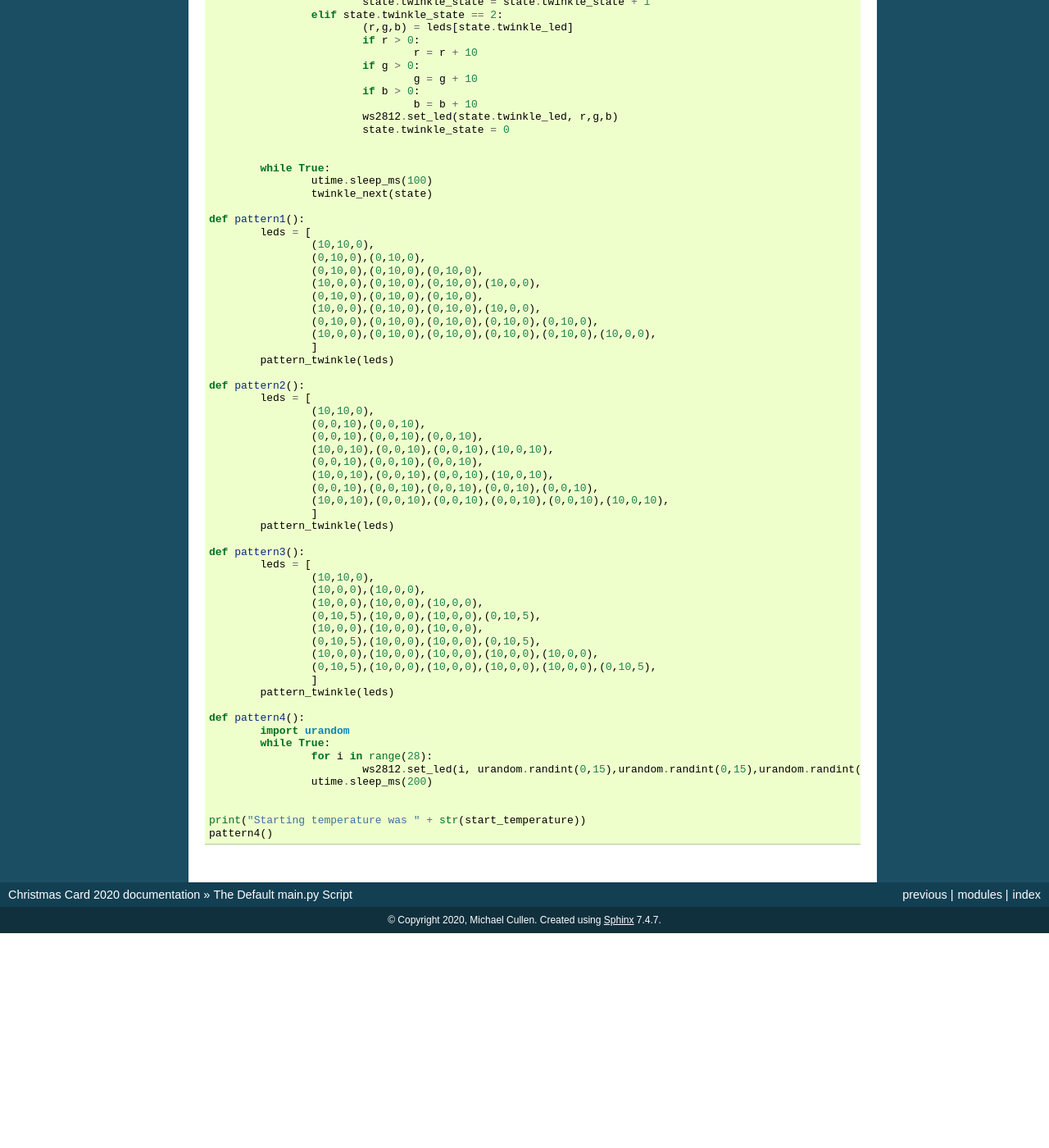
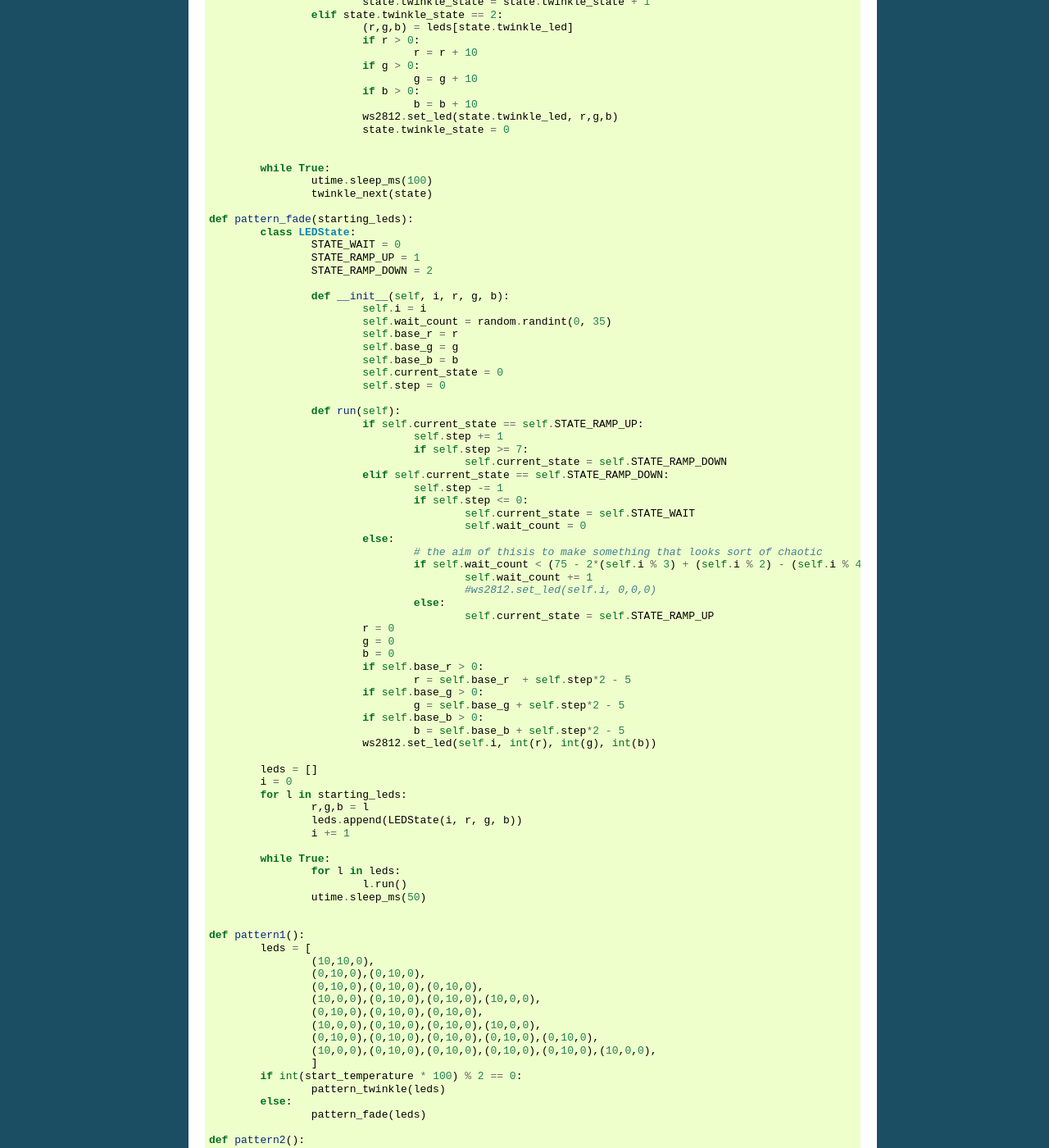
Before and after one commit to mich181189/christmascard2020, a Sphinx documentation site: the page built from docs/default.rst, in a window 1280 px wide and 1400 px high, scrolled down 1013 px. Shown: the whole window at 82% size. Built offline with Sphinx 7.4.7, drawn with Linux system fonts in a browser that asks for light colours; before the commit the page ends 2151 px from its top, so only the background shows below that; some of the changed text lies outside the part shown.

Commit message:
More docs tweaks

```diff
--- a/docs/examples/default_main.py
+++ b/docs/examples/default_main.py
@@ -1,8 +1,8 @@
 import ws2812
 import utime
-import random
 from lm75 import LM75
 from machine import I2C
+import random
 
 i2c = I2C(1, freq=400000)
 lm75 = LM75(i2c)
@@ -71,6 +71,62 @@
 		utime.sleep_ms(100)
 		twinkle_next(state)
 
+def pattern_fade(starting_leds):
+	class LEDState:
+		STATE_WAIT = 0
+		STATE_RAMP_UP = 1
+		STATE_RAMP_DOWN = 2
+
+		def __init__(self, i, r, g, b):
+			self.i = i
+			self.wait_count = random.randint(0, 35)
+			self.base_r = r
+			self.base_g = g
+			self.base_b = b
+			self.current_state = 0
+			self.step = 0
+
+		def run(self):
+			if self.current_state == self.STATE_RAMP_UP:
+				self.step += 1
+				if self.step >= 7:
+					self.current_state = self.STATE_RAMP_DOWN
+			elif self.current_state == self.STATE_RAMP_DOWN:
+				self.step -= 1
+				if self.step <= 0:
+					self.current_state = self.STATE_WAIT
+					self.wait_count = 0
+			else:
+				# the aim of thisis to make something that looks sort of chaotic
+				if self.wait_count < (75 - 2*(self.i % 3) + (self.i % 2) - (self.i % 4)) - self.i:
+					self.wait_count += 1
+					#ws2812.set_led(self.i, 0,0,0)
+				else:
+					self.current_state = self.STATE_RAMP_UP
+			r = 0
+			g = 0
+			b = 0
+			if self.base_r > 0:
+				r = self.base_r	 + self.step*2 - 5
+			if self.base_g > 0:
+				g = self.base_g + self.step*2 - 5
+			if self.base_b > 0:
+				b = self.base_b + self.step*2 - 5
+			ws2812.set_led(self.i, int(r), int(g), int(b))
+
+	leds = []
+	i = 0
+	for l in starting_leds:
+		r,g,b = l
+		leds.append(LEDState(i, r, g, b))
+		i += 1
+
+	while True:
+		for l in leds:
+			l.run()
+		utime.sleep_ms(50)
+
+
 def pattern1():
 	leds = [
 		(10,10,0),
@@ -82,7 +138,10 @@
 		(0,10,0),(0,10,0),(0,10,0),(0,10,0),(0,10,0),
 		(10,0,0),(0,10,0),(0,10,0),(0,10,0),(0,10,0),(10,0,0),
 		]
-	pattern_twinkle(leds)
+	if int(start_temperature * 100) % 2 == 0:
+		pattern_twinkle(leds)
+	else:
+		pattern_fade(leds)
 
 def pattern2():
 	leds = [
@@ -95,7 +154,10 @@
 		(0,0,10),(0,0,10),(0,0,10),(0,0,10),(0,0,10),
 		(10,0,10),(0,0,10),(0,0,10),(0,0,10),(0,0,10),(10,0,10),
 		]
-	pattern_twinkle(leds)
+	if int(start_temperature * 100) % 2 == 0:
+		pattern_twinkle(leds)
+	else:
+		pattern_fade(leds)
 
 def pattern3():
 	leds = [
@@ -108,15 +170,26 @@
 		(10,0,0),(10,0,0),(10,0,0),(10,0,0),(10,0,0),
 		(0,10,5),(10,0,0),(10,0,0),(10,0,0),(10,0,0),(0,10,5),
 		]
-	pattern_twinkle(leds)
+	if int(start_temperature * 100) % 2 == 0:
+		pattern_twinkle(leds)
+	else:
+		pattern_fade(leds)
 
 def pattern4():
-	import urandom
 	while True:
 		for i in range(28):
-			ws2812.set_led(i, urandom.randint(0,15),urandom.randint(0,15),urandom.randint(0,15))
-		utime.sleep_ms(200)
+			ws2812.set_led(i, random.randint(0,15),random.randint(0,15),random.randint(0,15))
+		utime.sleep_ms(300)
 
+random.seed()
 
-print("Starting temperature was " + str(start_temperature))
-pattern4()
+print("Starting temperature is %f" % (start_temperature,))
+
+if start_temperature < 20:
+	pattern2()
+elif start_temperature < 25:
+	pattern1()
+elif start_temperature < 26:
+	pattern4()
+else:
+	pattern3()
--- a/docs/index.rst
+++ b/docs/index.rst
@@ -17,7 +17,7 @@
    :maxdepth: 2
 
    getting_started
-   Hardware <hardware/index>
+   Hardware / Design Notes <hardware/index>
    extra/index
    default
 
```
Also changed, not shown: docs/hardware/index.rst (+6 -2 lines).
